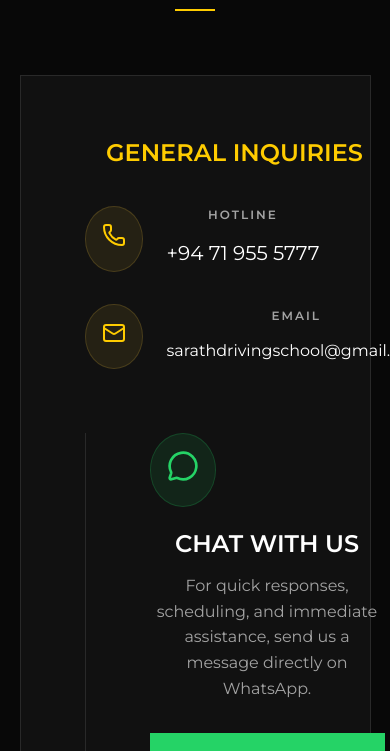
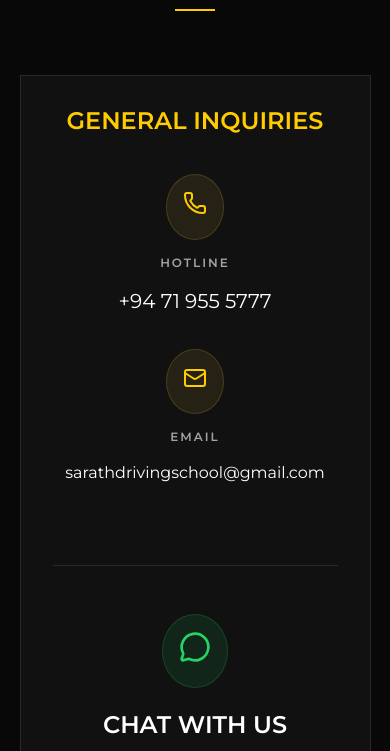
Before and after one commit to rusithrashmitha14-gif/sarath-driving-school, a website built with Vite: page contact.html in a window 390 px wide. Shown: the part 301-1052 px from the top of the page. Built offline with nearby package versions, Linux system fonts and the light colour scheme; a web font is replaced by a local one.

Commit message:
Fix contact page layout on mobile by converting inline styles to classes and stacking flex items

```diff
--- a/contact.html
+++ b/contact.html
@@ -47,26 +47,27 @@
           </div>
 
           <!-- Digital Contact Section -->
-          <div class="fade-up" style="max-width: 1000px; margin: 0 auto 4rem; display: grid; grid-template-columns: repeat(auto-fit, minmax(300px, 1fr)); gap: 4rem; background: var(--color-surface); padding: 4rem; border: 1px solid var(--color-border); align-items: center;">
+          <!-- Digital Contact Section -->
+          <div class="fade-up contact-panel" style="max-width: 1000px; margin: 0 auto 4rem; background: var(--color-surface); padding: 4rem; border: 1px solid var(--color-border);">
 
             <!-- General Hotline -->
-            <div>
+            <div class="contact-general">
               <h3 style="font-size: 1.5rem; margin-bottom: 2.5rem; color: var(--color-accent);">General Inquiries</h3>
               <ul style="list-style: none;">
-                <li style="display: flex; align-items: center; gap: 1.5rem; margin-bottom: 2rem;">
-                  <div style="background: rgba(212, 175, 55, 0.1); padding: 1rem; border-radius: 50%; border: 1px solid rgba(212, 175, 55, 0.2);">
+                <li class="contact-row">
+                  <div class="icon-circle">
                     <i data-lucide="phone" style="color: var(--color-accent); width: 24px; height: 24px;"></i>
                   </div>
-                  <div>
+                  <div class="contact-text">
                     <h4 style="font-family: var(--font-primary); font-size: 0.75rem; letter-spacing: 2px; text-transform: uppercase; color: var(--color-text-muted);">Hotline</h4>
                     <p style="font-size: 1.25rem; margin-top: 0.25rem; color: var(--color-text-main);">+94 71 955 5777</p>
                   </div>
                 </li>
-                <li style="display: flex; align-items: center; gap: 1.5rem;">
-                  <div style="background: rgba(212, 175, 55, 0.1); padding: 1rem; border-radius: 50%; border: 1px solid rgba(212, 175, 55, 0.2);">
+                <li class="contact-row">
+                  <div class="icon-circle">
                     <i data-lucide="mail" style="color: var(--color-accent); width: 24px; height: 24px;"></i>
                   </div>
-                  <div>
+                  <div class="contact-text">
                     <h4 style="font-family: var(--font-primary); font-size: 0.75rem; letter-spacing: 2px; text-transform: uppercase; color: var(--color-text-muted);">Email</h4>
                     <p style="font-size: 1rem; margin-top: 0.25rem; color: var(--color-text-main);">sarathdrivingschool@gmail.com</p>
                   </div>
@@ -75,8 +76,8 @@
             </div>
 
             <!-- WhatsApp -->
-            <div style="border-left: 1px solid var(--color-border); padding-left: 4rem; height: 100%; display: flex; flex-direction: column; justify-content: center;">
-              <div style="background: rgba(37, 211, 102, 0.1); width: max-content; padding: 1rem; border-radius: 50%; margin-bottom: 1.5rem; border: 1px solid rgba(37, 211, 102, 0.2);">
+            <div class="contact-whatsapp">
+              <div class="icon-circle-green">
                 <i data-lucide="message-circle" style="color: #25D366; width: 32px; height: 32px;"></i>
               </div>
               <h3 style="font-size: 1.5rem; margin-bottom: 1rem; color: var(--color-text-main);">Chat with us</h3>
@@ -93,15 +94,15 @@
           </div>
 
           <!-- Branches Grid -->
-          <div style="display: grid; grid-template-columns: repeat(auto-fit, minmax(400px, 1fr)); gap: 4rem; max-width: 1000px; margin: 0 auto;">
+          <div class="branch-grid" style="max-width: 1000px; margin: 0 auto;">
 
             <!-- Veyangoda Branch -->
             <div class="fade-up">
               <h3 style="font-size: 1.5rem; margin-bottom: 2rem; color: var(--color-accent); padding-bottom: 1rem; border-bottom: 1px solid var(--color-border);">Veyangoda Branch (Head Office)</h3>
               <ul style="list-style: none;">
-                <li style="display: flex; gap: 1.5rem; margin-bottom: 2rem;">
+                <li class="contact-row align-top">
                   <i data-lucide="map-pin" style="color: var(--color-accent); width: 24px; height: 24px; flex-shrink: 0;"></i>
-                  <div>
+                  <div class="contact-text">
                     <h4 style="font-family: var(--font-primary); font-size: 0.875rem; letter-spacing: 2px; text-transform: uppercase; color: var(--color-text-muted);">Location</h4>
                     <p style="color: var(--color-text-main); margin-top: 0.5rem; font-size: 1.1rem;">B445, Veyangoda 11100</p>
                     <a href="https://maps.app.goo.gl/MdwXccaWZ2EML6K68" target="_blank" style="display: inline-flex; align-items: center; gap: 0.5rem; color: var(--color-accent); font-size: 0.875rem; margin-top: 1rem; text-decoration: none; border-bottom: 1px solid var(--color-accent); padding-bottom: 2px; transition: opacity 0.3s;" onmouseover="this.style.opacity='0.8'" onmouseout="this.style.opacity='1'">
@@ -109,9 +110,9 @@
                     </a>
                   </div>
                 </li>
-                <li style="display: flex; gap: 1.5rem;">
+                <li class="contact-row align-top">
                   <i data-lucide="phone" style="color: var(--color-accent); width: 24px; height: 24px; opacity: 0.5; flex-shrink: 0;"></i>
-                  <div>
+                  <div class="contact-text">
                     <h4 style="font-family: var(--font-primary); font-size: 0.875rem; letter-spacing: 2px; text-transform: uppercase; color: var(--color-text-muted); opacity: 0.5;">Direct Line</h4>
                     <p style="color: var(--color-text-muted); margin-top: 0.5rem; font-style: italic;">Coming soon</p>
                   </div>
@@ -123,9 +124,9 @@
             <div class="fade-up delay-1">
               <h3 style="font-size: 1.5rem; margin-bottom: 2rem; color: var(--color-accent); padding-bottom: 1rem; border-bottom: 1px solid var(--color-border);">Nittambuwa Branch</h3>
               <ul style="list-style: none;">
-                <li style="display: flex; gap: 1.5rem; margin-bottom: 2rem;">
+                <li class="contact-row align-top">
                   <i data-lucide="map-pin" style="color: var(--color-accent); width: 24px; height: 24px; flex-shrink: 0;"></i>
-                  <div>
+                  <div class="contact-text">
                     <h4 style="font-family: var(--font-primary); font-size: 0.875rem; letter-spacing: 2px; text-transform: uppercase; color: var(--color-text-muted);">Location</h4>
                     <p style="color: var(--color-text-main); margin-top: 0.5rem; font-size: 1.1rem;">Market, No, 17 B new super, Nittambuwa 11880</p>
                     <a href="https://maps.app.goo.gl/X3Dw7YZpM92LXSNQ6" target="_blank" style="display: inline-flex; align-items: center; gap: 0.5rem; color: var(--color-accent); font-size: 0.875rem; margin-top: 1rem; text-decoration: none; border-bottom: 1px solid var(--color-accent); padding-bottom: 2px; transition: opacity 0.3s;" onmouseover="this.style.opacity='0.8'" onmouseout="this.style.opacity='1'">
@@ -133,16 +134,15 @@
                     </a>
                   </div>
                 </li>
-                <li style="display: flex; gap: 1.5rem;">
+                <li class="contact-row align-top">
                   <i data-lucide="phone" style="color: var(--color-accent); width: 24px; height: 24px; opacity: 0.5; flex-shrink: 0;"></i>
-                  <div>
+                  <div class="contact-text">
                     <h4 style="font-family: var(--font-primary); font-size: 0.875rem; letter-spacing: 2px; text-transform: uppercase; color: var(--color-text-muted); opacity: 0.5;">Direct Line</h4>
                     <p style="color: var(--color-text-muted); margin-top: 0.5rem; font-style: italic;">Coming soon</p>
                   </div>
                 </li>
               </ul>
             </div>
-
           </div>
         </div>
       </section>
--- a/style.css
+++ b/style.css
@@ -610,6 +610,57 @@ ul {
   height: 24px;
 }
 
+/* Contact Page Specific */
+.contact-panel {
+  display: grid;
+  grid-template-columns: repeat(auto-fit, minmax(300px, 1fr));
+  gap: 4rem;
+  align-items: center;
+}
+
+.contact-row {
+  display: flex;
+  align-items: center;
+  gap: 1.5rem;
+  margin-bottom: 2rem;
+}
+.contact-row.align-top {
+  align-items: flex-start;
+}
+
+.icon-circle {
+  background: rgba(212, 175, 55, 0.1);
+  padding: 1rem;
+  border-radius: 50%;
+  border: 1px solid rgba(212, 175, 55, 0.2);
+  flex-shrink: 0;
+}
+
+.icon-circle-green {
+  background: rgba(37, 211, 102, 0.1);
+  width: max-content;
+  padding: 1rem;
+  border-radius: 50%;
+  margin-bottom: 1.5rem;
+  border: 1px solid rgba(37, 211, 102, 0.2);
+  flex-shrink: 0;
+}
+
+.contact-whatsapp {
+  border-left: 1px solid var(--color-border);
+  padding-left: 4rem;
+  height: 100%;
+  display: flex;
+  flex-direction: column;
+  justify-content: center;
+}
+
+.branch-grid {
+  display: grid;
+  grid-template-columns: repeat(auto-fit, minmax(400px, 1fr));
+  gap: 4rem;
+}
+
 .luxury-footer {
   padding: 4rem 0;
   border-top: 1px solid var(--color-border);
@@ -1541,6 +1592,36 @@ ul {
     margin-bottom: 0;
   }
 
+  /* Fix Contact Page Layout */
+  .contact-panel {
+    grid-template-columns: 1fr;
+    gap: 3rem;
+    padding: 2rem !important;
+  }
+
+  .contact-whatsapp {
+    border-left: none;
+    padding-left: 0;
+    border-top: 1px solid var(--color-border);
+    padding-top: 3rem;
+    align-items: center;
+    text-align: center;
+  }
+
+  .contact-row {
+    flex-direction: column;
+    text-align: center;
+    gap: 1rem;
+  }
+  .contact-row.align-top {
+    align-items: center;
+  }
+
+  .branch-grid {
+    grid-template-columns: 1fr;
+    gap: 3rem;
+  }
+
   /* Ensure standard images don't overflow */
   .standard-image {
     width: 100%;
```
